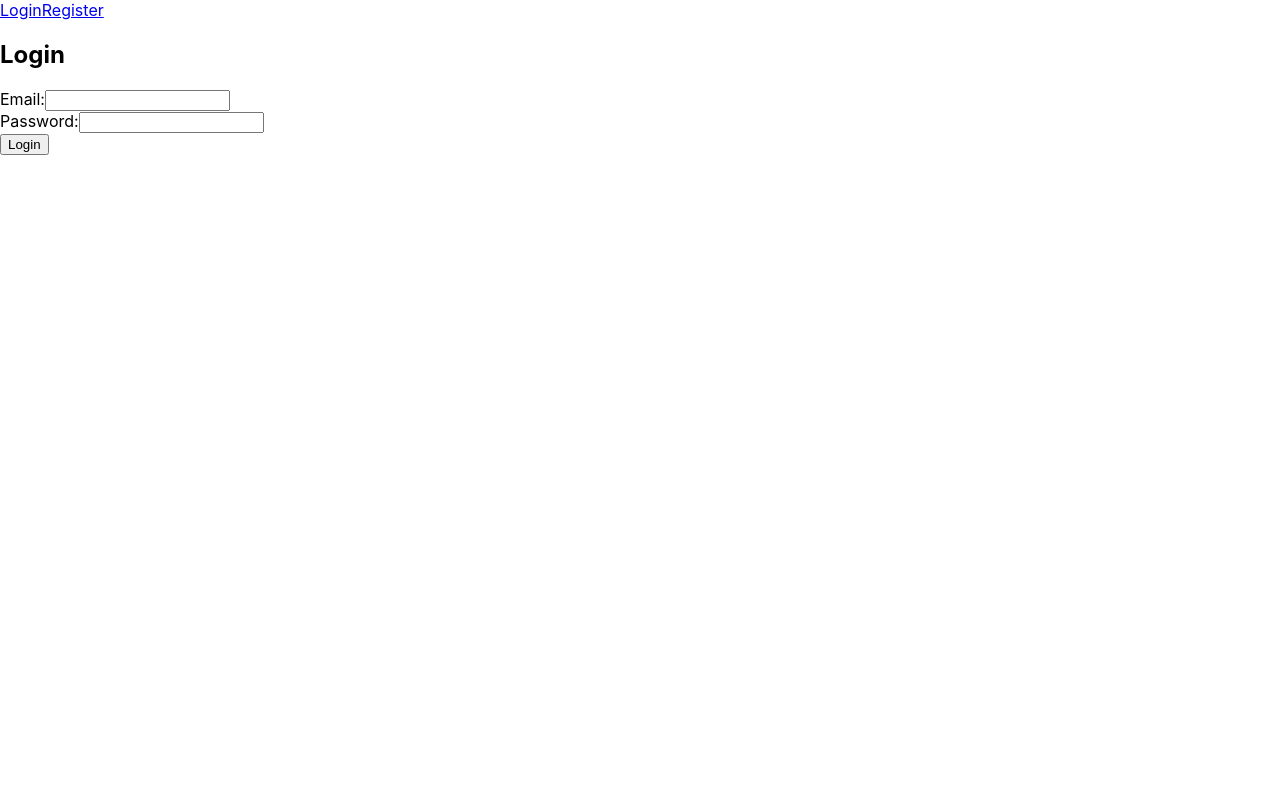
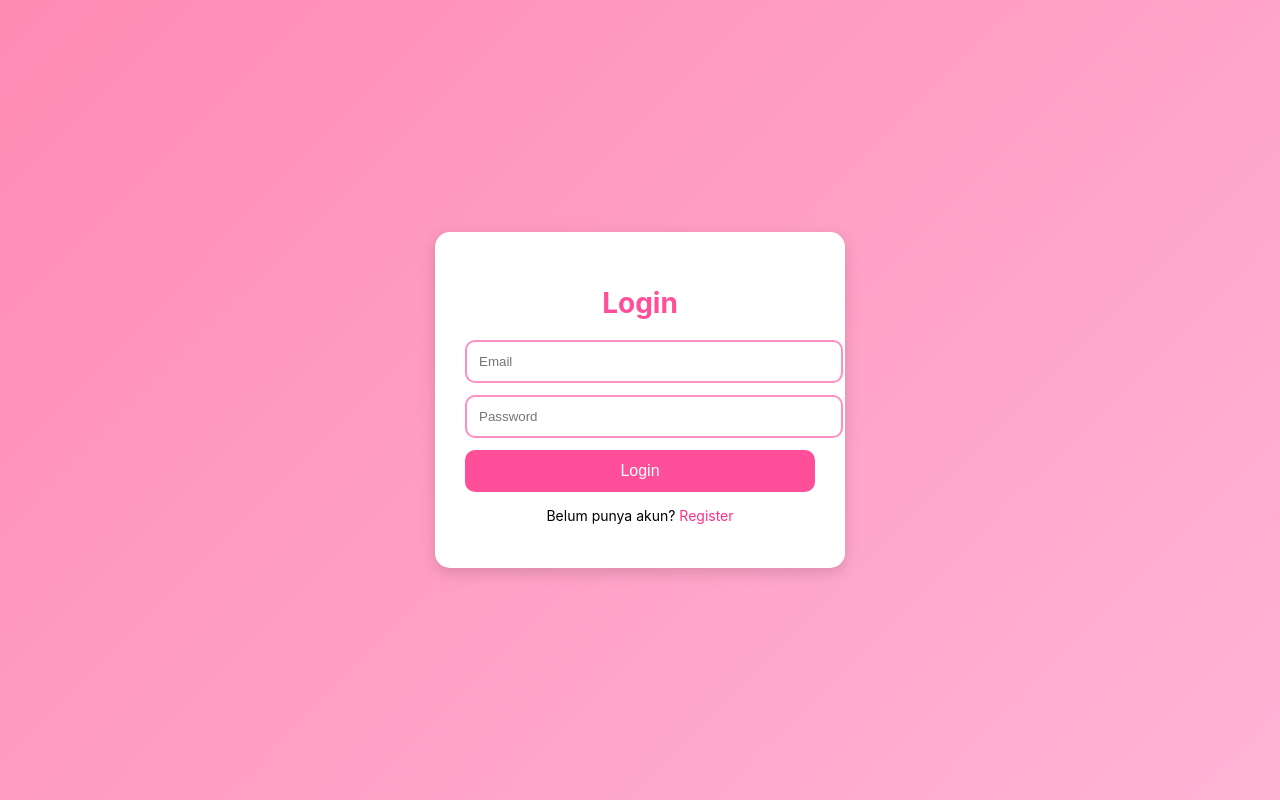
Before and after one commit to D-PPAW-TI503P-2025/PRKPAW-20230140198, a React (Create React App) app in the folder 20230140198-react/: page / in a window 1280 px wide. Built offline with nearby package versions, Linux system fonts and the light colour scheme; the HTML template or start-up script is replaced by a standard one.

Commit message:
menambahkan page pada react sebagai frontend

```diff
--- a/20230140198-react/src/App.js
+++ b/20230140198-react/src/App.js
@@ -1,27 +1,19 @@
-import React from 'react';
-import { BrowserRouter as Router, Routes, Route, Link } from 'react-router-dom';
-import LoginPage from './components/LoginPage';
-import RegisterPage from './components/RegisterPage';
-import DashboardPage from './components/DashboardPage';
+import { BrowserRouter, Routes, Route } from "react-router-dom";
+import LoginPage from "./components/LoginPage";
+import RegisterPage from "./components/RegisterPage";
+import DashboardPage from "./components/DashboardPage";
 
 function App() {
   return (
-    <Router>
-      <div>
-        {/* Navigasi ini bisa dihapus jika tidak diperlukan */}
-        <nav className="p-4 bg-gray-100">
-          <Link to="/login" className="mr-4">Login</Link>
-          <Link to="/register">Register</Link>
-        </nav>
-
-        <Routes>
-          <Route path="/login" element={<LoginPage />} />
-          <Route path="/register" element={<RegisterPage />} />
-          <Route path="/dashboard" element={<DashboardPage />} />
-          <Route path="/" element={<LoginPage />} />
-        </Routes>
-      </div>
-    </Router>
+    <BrowserRouter>
+      <Routes>
+        <Route path="/" element={<LoginPage />} />
+        <Route path="/login" element={<LoginPage />} />
+        <Route path="/register" element={<RegisterPage />} />
+        <Route path="/dashboard" element={<DashboardPage />} />
+      </Routes>
+    </BrowserRouter>
   );
 }
+
 export default App;
--- /dev/null
+++ b/20230140198-react/src/components/AuthStyle.css
@@ -0,0 +1,56 @@
+.auth-container {
+    display: flex;
+    justify-content: center;
+    align-items: center;
+    height: 100vh;
+    background: linear-gradient(135deg, #ff8bb3, #ffb4d6);
+}
+
+.auth-card {
+    background: white;
+    padding: 30px;
+    width: 350px;
+    border-radius: 15px;
+    box-shadow: 0 5px 15px rgba(0,0,0,0.15);
+    text-align: center;
+}
+
+.auth-title {
+    font-size: 28px;
+    font-weight: bold;
+    color: #ff4f9a;
+    margin-bottom: 20px;
+    }
+
+.auth-input {
+    width: 100%;
+    padding: 12px;
+    margin-bottom: 12px;
+    border-radius: 10px;
+    border: 2px solid #ff8ec2;
+}
+
+.auth-btn {
+    width: 100%;
+    padding: 12px;
+    background: #ff4f9a;
+    color: white;
+    border: none;
+    border-radius: 10px;
+    font-size: 16px;
+    cursor: pointer;
+}
+
+.auth-btn:hover {
+    background: #ff2e86;
+}
+
+.auth-alt-text {
+    margin-top: 15px;
+    font-size: 14px;
+}
+
+.auth-alt-text span {
+    color: #ff2e86;
+    cursor: pointer;
+}
--- a/20230140198-react/src/components/DashboardPage.js
+++ b/20230140198-react/src/components/DashboardPage.js
@@ -1,39 +1,27 @@
-import React from 'react';
-import { useNavigate } from 'react-router-dom';
+import React from "react";
+import { useNavigate } from "react-router-dom";
+import "./DashboardStyle.css";
 
-function DashboardPage() {
+const DashboardPage = () => {
     const navigate = useNavigate();
 
     const handleLogout = () => {
-        localStorage.removeItem('token'); // Hapus token dari local storage
-        navigate('/login'); // Arahkan kembali ke halaman login
+        localStorage.removeItem("token");
+        navigate("/login");
     };
 
     return (
-        <div className="min-h-screen bg-gray-100 flex flex-col items-center justify-center p-8">
+        <div className="dash-container">
+        <div className="dash-card">
+            <h1 className="dash-title">Dashboard</h1>
+            <p className="dash-sub">Selamat datang! 🎀</p>
 
-
-        <div className="bg-white p-10 rounded-lg shadow-md text-center">
-            <h1 className="text-3xl font-bold text-green-600 mb-4">
-            Login Sukses!
-            </h1>
-
-            <p className="text-lg text-gray-700 mb-8">
-            Selamat Datang di Halaman Dashboard Anda.
-            </p>
-
-
-            <button
-            onClick={handleLogout}
-            className="py-2 px-6 bg-red-500 text-white font-semibold rounded-md shadow-sm hover:bg-red-600 focus:outline-none focus:ring-2 focus:ring-offset-2 focus:ring-red-500"
-            >
+            <button className="dash-btn" onClick={handleLogout}>
             Logout
             </button>
         </div>
-
         </div>
     );
-}
-
+};
 
 export default DashboardPage;
--- /dev/null
+++ b/20230140198-react/src/components/DashboardStyle.css
@@ -0,0 +1,41 @@
+.dash-container {
+    height: 100vh;
+    background: linear-gradient(135deg, #ff8bb3, #ffb4d6);
+    display: flex;
+    justify-content: center;
+    align-items: center;
+}
+
+.dash-card {
+    background: white;
+    padding: 40px;
+    border-radius: 20px;
+    box-shadow: 0 5px 20px rgba(0,0,0,0.2);
+    text-align: center;
+}
+
+.dash-title {
+    font-size: 32px;
+    color: #ff2e86;
+    margin-bottom: 10px;
+}
+
+.dash-sub {
+    color: #777;
+    margin-bottom: 25px;
+    font-size: 16px;
+}
+
+.dash-btn {
+    background: #ff2e86;
+    color: white;
+    border: none;
+    padding: 12px 20px;
+    border-radius: 12px;
+    cursor: pointer;
+    font-size: 16px;
+}
+
+.dash-btn:hover {
+    background: #ff0c70;
+}
--- a/20230140198-react/src/components/LoginPage.js
+++ b/20230140198-react/src/components/LoginPage.js
@@ -1,86 +1,71 @@
 import React, { useState } from 'react';
-import axios from 'axios';
-import { useNavigate } from 'react-router-dom';
+import { useNavigate } from "react-router-dom";
+import "./AuthStyle.css";
 
-function LoginPage() {
-    const [email, setEmail] = useState('');
-    const [password, setPassword] = useState('');
-    const [error, setError] = useState(null);
+const LoginPage = () => {
     const navigate = useNavigate();
+
+    const [email, setEmail] = useState("");
+    const [password, setPassword] = useState("");
 
     const handleSubmit = async (e) => {
         e.preventDefault();
-        setError(null);
 
         try {
-
-        const response = await axios.post('http://localhost:3001/api/auth/login', {
-            email: email,
-            password: password
+        const response = await fetch("http://localhost:3001/api/auth/login", {
+            method: "POST",
+            headers: { "Content-Type": "application/json"},
+            body: JSON.stringify({ email, password }),
         });
 
-        const token = response.data.token;
-        localStorage.setItem('token', token);
+        const data = await response.json();
 
-        navigate('/dashboard');
+        if (response.ok) {
+            localStorage.setItem("token", data.token);
+            navigate("/dashboard");
+        } else {
+            alert(data.message || "Login gagal!");
+        }
 
-        } catch (err) {
-        // 4. Tangani error dari server
-        setError(err.response ? err.response.data.message : 'Login gagal');
+        } catch (error) {
+        console.error(error);
+        alert("Terjadi kesalahan server.");
         }
     };
 
     return (
-        <div className="min-h-screen bg-gray-100 flex flex-col items-center justify-center">
-        <div className="bg-white p-8 rounded-lg shadow-md w-full max-w-md">
-            <h2 className="text-3xl font-bold text-center mb-6 text-gray-800">
-            Login
-            </h2>
-            <form onSubmit={handleSubmit} className="space-y-6">
-            <div>
-                <label
-                htmlFor="email"
-                className="block text-sm font-medium text-gray-700"
-                >
-                Email:
-                </label>
-                <input
-                id="email"
+        <div className="auth-container">
+        <div className="auth-card">
+            <h2 className="auth-title">Login</h2>
+
+            <form onSubmit={handleSubmit}>
+            <input
                 type="email"
+                placeholder="Email"
+                className="auth-input"
                 value={email}
                 onChange={(e) => setEmail(e.target.value)}
                 required
-                className="mt-1 w-full px-3 py-2 border border-gray-300 rounded-md shadow-sm focus:outline-none focus:ring-blue-500 focus:border-blue-500"
-                />
-            </div>
-            <div>
-                <label
-                htmlFor="password"
-                className="block text-sm font-medium text-gray-700"
-                >
-                Password:
-                </label>
-                <input
-                id="password"
+            />
+
+            <input
                 type="password"
+                placeholder="Password"
+                className="auth-input"
                 value={password}
                 onChange={(e) => setPassword(e.target.value)}
                 required
-                className="mt-1 w-full px-3 py-2 border border-gray-300 rounded-md shadow-sm focus:outline-none focus:ring-blue-500 focus:border-blue-500"
-                />
-            </div>
-            <button
-                type="submit"
-                className="w-full py-2 px-4 bg-pink-500 text-white font-semibold rounded-md shadow-sm hover:bg-pink-600"
-            >
-                Login
-            </button>
+            />
+
+            <button className="auth-btn">Login</button>
             </form>
-            {error && (
-            <p className="text-red-600 text-sm mt-4 text-center">{error}</p>
-            )}
+
+            <p className="auth-alt-text">
+            Belum punya akun? <span onClick={() => navigate('/register')}>Register</span>
+            </p>
         </div>
         </div>
     );
-}
+};
+
 export default LoginPage;
--- a/20230140198-react/src/components/RegisterPage.js
+++ b/20230140198-react/src/components/RegisterPage.js
@@ -0,0 +1,112 @@
+import React, { useState } from "react";
+import { useNavigate } from "react-router-dom";
+import "./AuthStyle.css";
+
+const RegisterPage = () => {
+    const navigate = useNavigate();
+    const [form, setForm] = useState({
+        nama: "",
+        role: "mahasiswa",
+        email: "",
+        password: "",
+    });
+    const [loading, setLoading] = useState(false);
+
+    const handleChange = (e) => {
+        const { name, value } = e.target;
+        setForm((prev) => ({ ...prev, [name]: value }));
+    };
+
+    const handleSubmit = async (e) => {
+        e.preventDefault();
+        setLoading(true);
+
+        try {
+        const res = await fetch("http://localhost:3001/api/auth/register", {
+            method: "POST",
+            headers: { "Content-Type": "application/json" },
+            body: JSON.stringify(form), // <-- mengirim { nama, role, email, password }
+        });
+
+        const data = await res.json();
+
+        if (!res.ok) {
+            // tampilkan pesan error spesifik bila ada
+            const msg = data.message || "Registrasi gagal!";
+            alert(msg);
+            setLoading(false);
+            return;
+        }
+
+        alert(data.message || "Registrasi berhasil!");
+        setLoading(false);
+        navigate("/login");
+        } catch (err) {
+        console.error("Register error:", err);
+        alert("Terjadi kesalahan jaringan/servеr.");
+        setLoading(false);
+        }
+    };
+
+    return (
+        <div className="auth-container">
+        <div className="auth-card">
+            <h2 className="auth-title">Register Akun</h2>
+
+            <form onSubmit={handleSubmit}>
+            <input
+                type="text"
+                name="nama"
+                placeholder="Nama Lengkap"
+                value={form.nama}
+                onChange={handleChange}
+                className="auth-input"
+                required
+            />
+
+            <select
+                name="role"
+                value={form.role}
+                onChange={handleChange}
+                className="auth-input"
+            >
+                <option value="mahasiswa">Mahasiswa</option>
+                <option value="admin">Admin</option>
+            </select>
+
+            <input
+                type="email"
+                name="email"
+                placeholder="Email"
+                value={form.email}
+                onChange={handleChange}
+                className="auth-input"
+                required
+            />
+
+            <input
+                type="password"
+                name="password"
+                placeholder="Password"
+                value={form.password}
+                onChange={handleChange}
+                className="auth-input"
+                minLength={6}
+                required
+            />
+
+            <button className="auth-btn" type="submit" disabled={loading}>
+                {loading ? "Mendaftarkan..." : "Register"}
+            </button>
+            </form>
+
+            <p className="auth-alt-text">
+            Sudah punya akun?{" "}
+            <span onClick={() => navigate("/login")}>Login</span>
+            </p>
+        </div>
+        </div>
+    );
+};
+
+export default RegisterPage;
```
